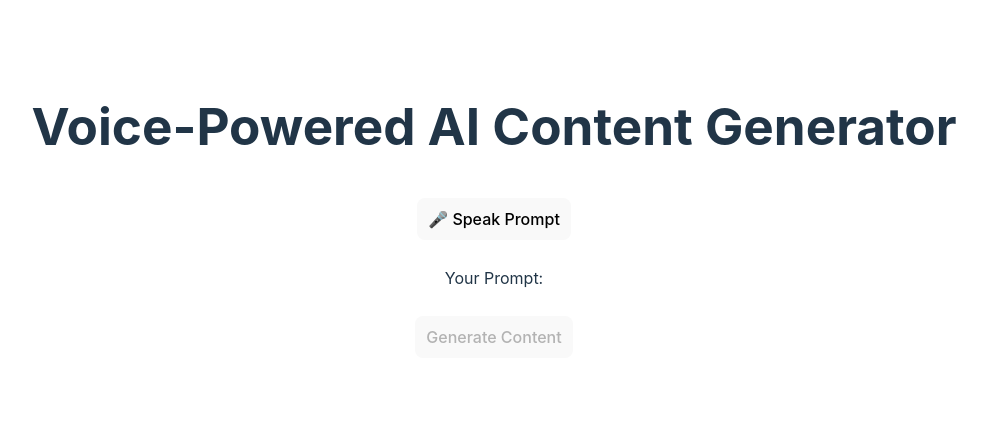
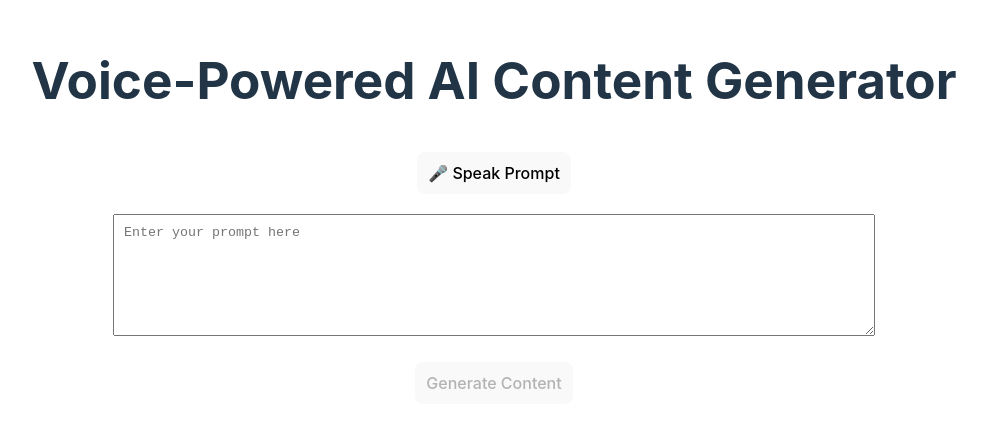
Before and after one commit to rwpace0/StoryForge, a React (Vite) app in the folder frontend/: page / in a window 1280 px wide. Shown: the part 184-612 px from the top of the page, without its empty margins (146-1133 px from the left). Built offline with nearby package versions, Linux system fonts and the light colour scheme.

Commit message:
Added editable textbox for prompts

```diff
--- a/frontend/src/App.jsx
+++ b/frontend/src/App.jsx
@@ -4,7 +4,7 @@ import "./App.css";
 function App() {
     const [text, setText] = useState("");
     const [imageURL, setImageURL] = useState("");
-    const[generatedText, setGeneratedText] = useState("");
+    const [generatedText, setGeneratedText] = useState("");
     const [loading, setLoading] = useState(false);
     const [listening, setListening] = useState(false);
 
@@ -31,12 +31,18 @@ function App() {
             setLoading(true);
             const response = await fetch("http://localhost:5000/generate", {
                 method: "POST",
-                headers: {"Content-Type": "application/json"},
-                body: JSON.stringify({ prompt: `Write the start of a detailed story about ${text} but do NOT finish the story.
-                It has to be MINUMUM two paragrapghs long.
-                It should not come to a conclusion and should be open-ended.
-                It should invoke creativity to the reader to continue the story.
-                Include characters.` }),
+                headers: { "Content-Type": "application/json" },
+                body: JSON.stringify({
+                    prompt: `Write the start of a detailed story about ${text} but do NOT finish the story.
+                    It has to be MINUMUM two paragraphs long.
+                    It should not come to a conclusion and should be open-ended.
+                    It should invoke creativity to the reader to continue the story.
+                    It should under no circumstances resemble a complete story, ensure that it only sparks inspiration for the reader to continue the story their own way.
+                    The text generated must provide a foundation for a story to be built upon by the reader.
+                    The text generated can never contain any sort of guidance for the prompt that isn't part of the story, such as listing any of the instructions given for story creation.
+                    The text should resemble the beginnings of a long and drawn out story unless prompt states to do otherwise.
+                    Include characters.`,
+                }),
             });
 
             // First get raw text
@@ -64,7 +70,6 @@ function App() {
         }
     };
 
-
     return (
         <div style={{ textAlign: "center", padding: "20px" }}>
             <h1>Voice-Powered AI Content Generator</h1>
@@ -77,7 +82,12 @@ function App() {
                 🎤 {listening ? "Listening..." : "Speak Prompt"}
             </button>
 
-            <p>Your Prompt: {text}</p>
+            <textarea
+                value={text}
+                onChange={(e) => setText(e.target.value)}
+                placeholder="Enter your prompt here"
+                style={{ width: "80%", height: "100px", padding: "10px", margin: "10px" }}
+            />
 
             <button
                 onClick={generateContent}
@@ -114,8 +124,8 @@ function App() {
                         wordWrap: "break-word",
                         color: "#333",
                         fontSize: "16px"
-                        }}>
-                    {generatedText}
+                    }}>
+                        {generatedText}
                     </pre>
                 </div>
             )}
```
